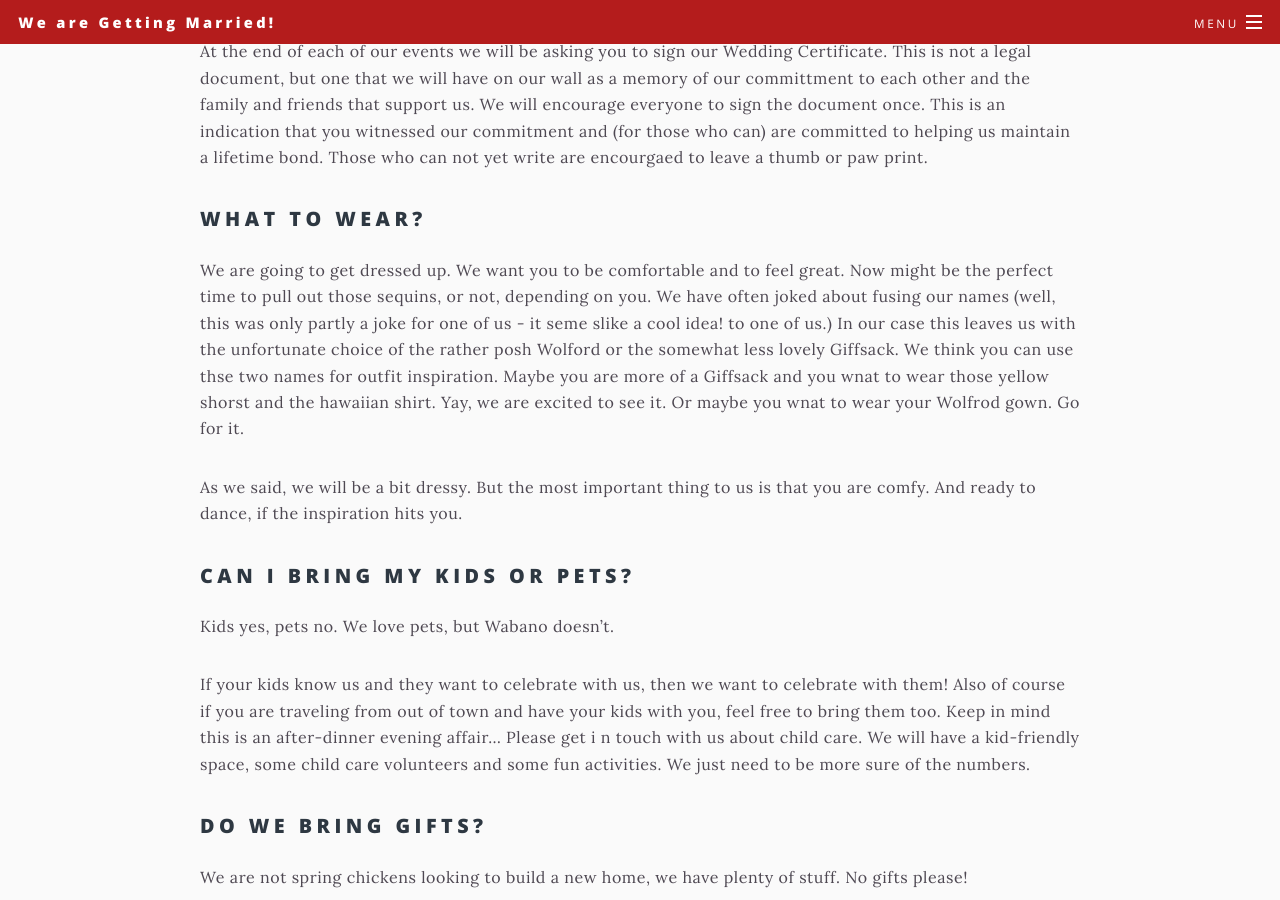
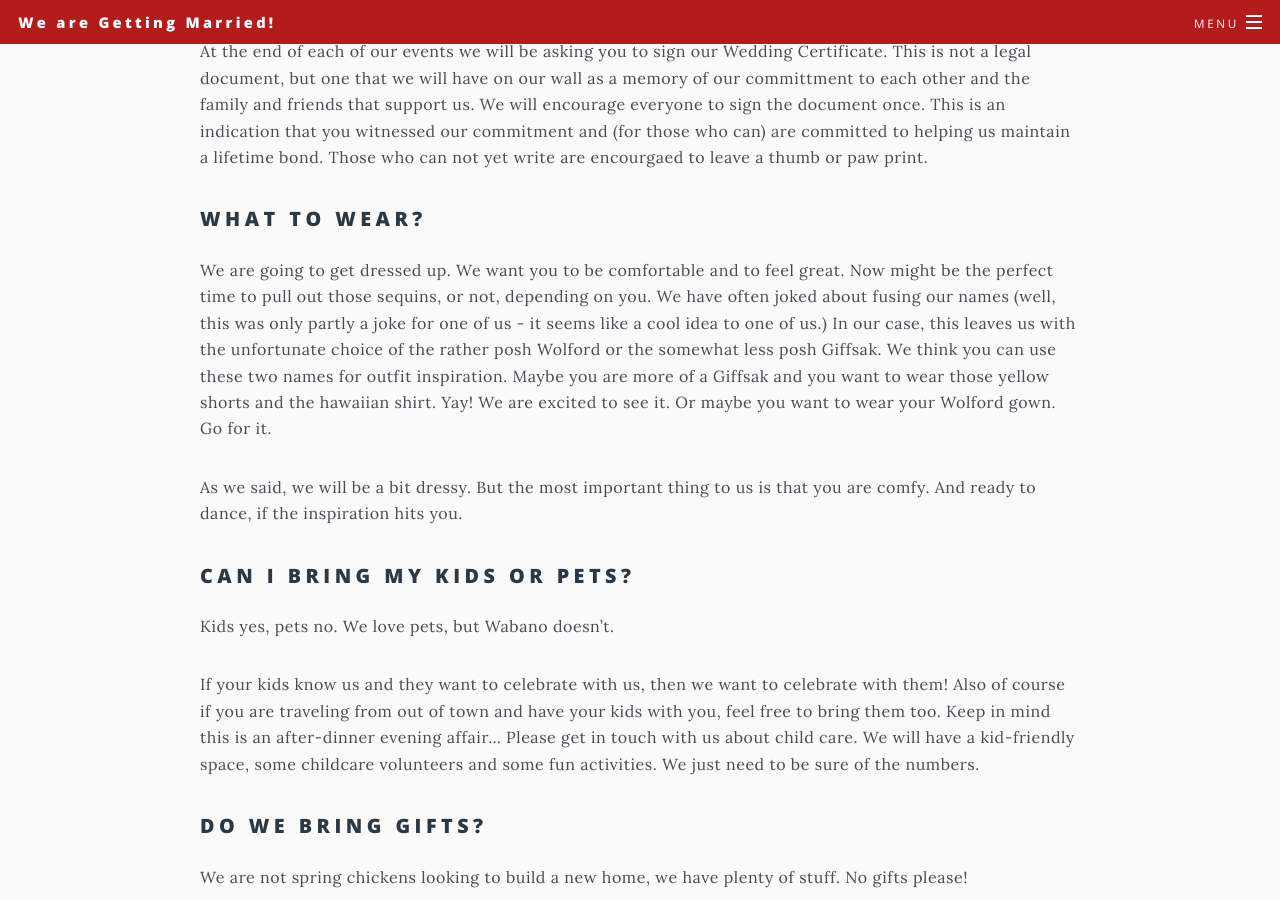
Before and after one commit to mgifford/gifsack-or-wolford, a Jekyll site: the page built from _pages/faq.md, in a window 1280 px wide and 900 px high, scrolled down 1421 px. Built offline with Jekyll 4.4.1, drawn with Linux system fonts in a browser that asks for light colours.

Commit message:
fix typos

```diff
--- a/_pages/faq.md
+++ b/_pages/faq.md
@@ -42,7 +42,7 @@ At the end of each of our events we will be asking you to sign our Wedding Certi
 
 ## What to wear?
 
-We are going to get dressed up. We want you to be comfortable and to feel great. Now might be the perfect time to pull out those sequins, or not, depending on you. We have often joked about fusing our names (well, this was only partly a joke for one of us - it seme slike a cool idea! to one of us.) In our case this leaves us with the unfortunate choice of the rather posh Wolford or the somewhat less lovely Giffsack. We think you can use thse two names for outfit inspiration. Maybe you are more of a Giffsack and you wnat to wear those yellow shorst and the hawaiian shirt. Yay, we are excited to see it. Or maybe you wnat to wear your Wolfrod gown. Go for it.
+We are going to get dressed up. We want you to be comfortable and to feel great. Now might be the perfect time to pull out those sequins, or not, depending on you. We have often joked about fusing our names (well, this was only partly a joke for one of us - it seems like a cool idea to one of us.) In our case, this leaves us with the unfortunate choice of the rather posh Wolford or the somewhat less posh Giffsak. We think you can use these two names for outfit inspiration. Maybe you are more of a Giffsak and you want to wear those yellow shorts and the hawaiian shirt. Yay! We are excited to see it. Or maybe you want to wear your Wolford gown. Go for it.
 
 As we said, we will be a bit dressy. But the most important thing to us is that you are comfy. And ready to dance, if the inspiration hits you.
 
@@ -50,7 +50,7 @@ As we said, we will be a bit dressy. But the most important thing to us is that
 
 Kids yes, pets no. We love pets, but Wabano doesn't.
 
-If your kids know us and they want to celebrate with us, then we want to celebrate with them! Also of course if you are traveling from out of town and have your kids with you, feel free to bring them too. Keep in mind this is an after-dinner evening affair... Please get i n touch with us about child care.  We will have a kid-friendly space, some child care volunteers and some fun activities. We just need to be more sure of the numbers.
+If your kids know us and they want to celebrate with us, then we want to celebrate with them! Also of course if you are traveling from out of town and have your kids with you, feel free to bring them too. Keep in mind this is an after-dinner evening affair... Please get in touch with us about child care.  We will have a kid-friendly space, some childcare volunteers and some fun activities. We just need to be sure of the numbers.
 
 ## Do we bring gifts?
 
```
